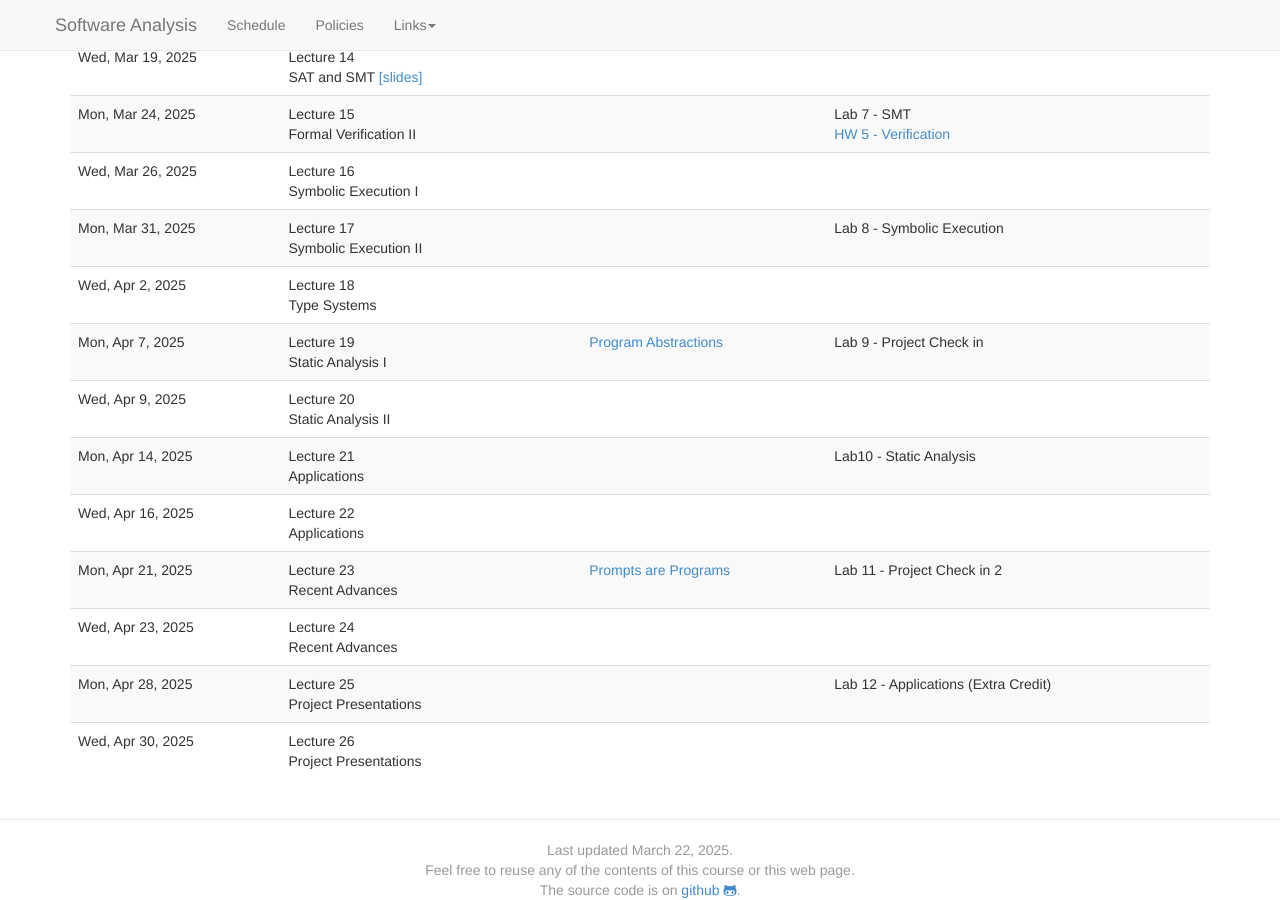
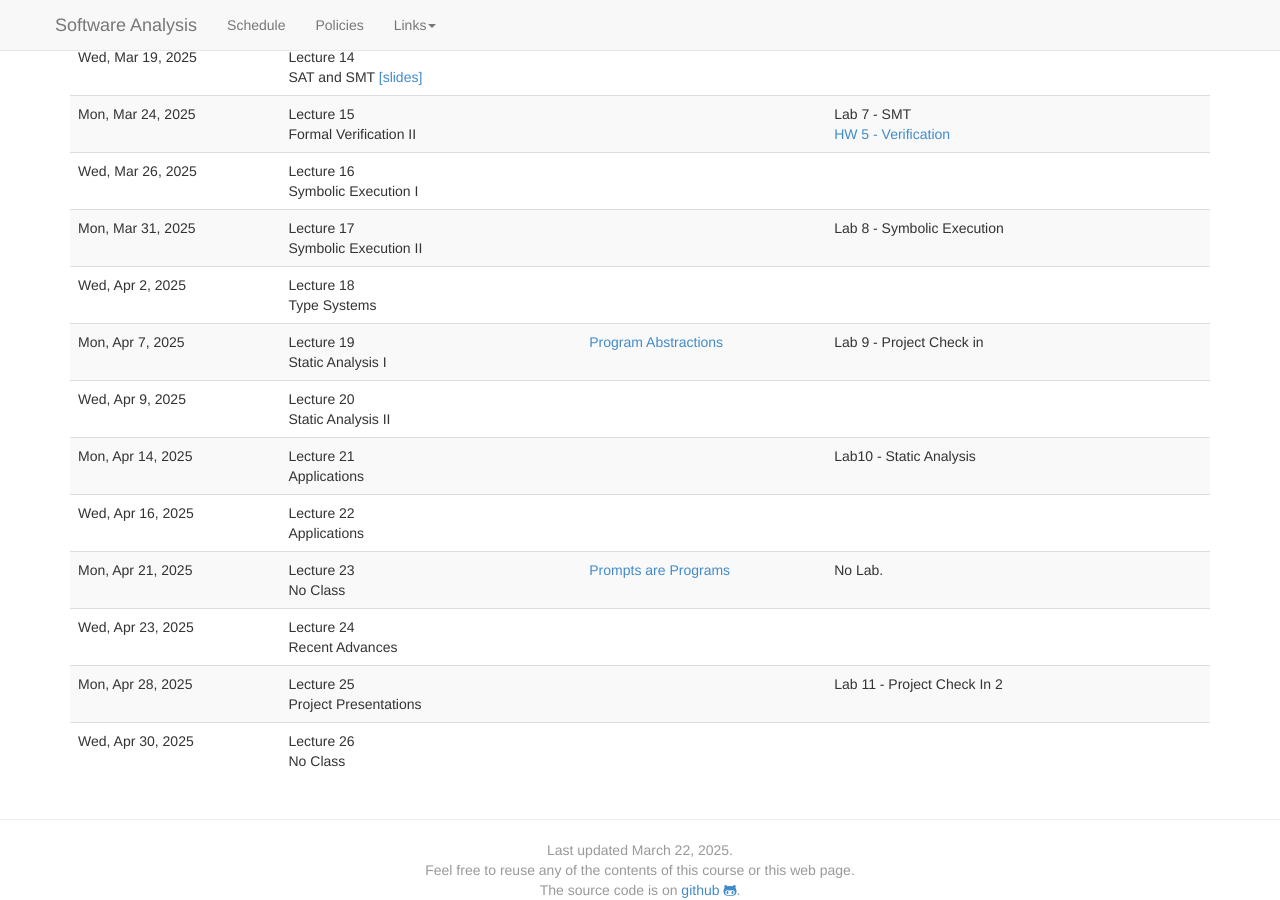
Before and after one commit to bmc-cs-software-analysis/383, a Jekyll site: the page built from schedule.md, in a window 1280 px wide and 900 px high, scrolled down 1519 px. Built offline with Jekyll 4.4.1, drawn with Linux system fonts in a browser that asks for light colours; nearby versions of some CDN libraries.

Commit message:
schedule updates

```diff
--- a/_data/schedule.yaml
+++ b/_data/schedule.yaml
@@ -318,7 +318,7 @@
       recording: ~
     -
       date: 2025-04-21
-      title: Lecture 23 <br> Recent Advances
+      title: Lecture 23 <br> No Class
       #slides: "slides/lecture24.pdf"
       readings:
         -
@@ -328,7 +328,7 @@
       assignments:
         -
           #deadline: <s>2023-12-14</s>
-          title: "Lab 11 - Project Check in 2"
+          title: "No Lab."
               #"<s>HW09 - Google Maps</s>"
               #_url: "labs/Lab00.html"
     -
@@ -346,10 +346,10 @@
       #recording: ~
       assignments:
           -
-            title: "Lab 12 - Applications (Extra Credit)"
+            title: "Lab 11 - Project Check In 2"
     -
       date: 2025-04-30
-      title: Lecture 26 <br> Project Presentations
+      title: Lecture 26 <br> No Class
       #slides: "slides/lecture27.pdf"
       recording: ~
   name: "Part II"
```
